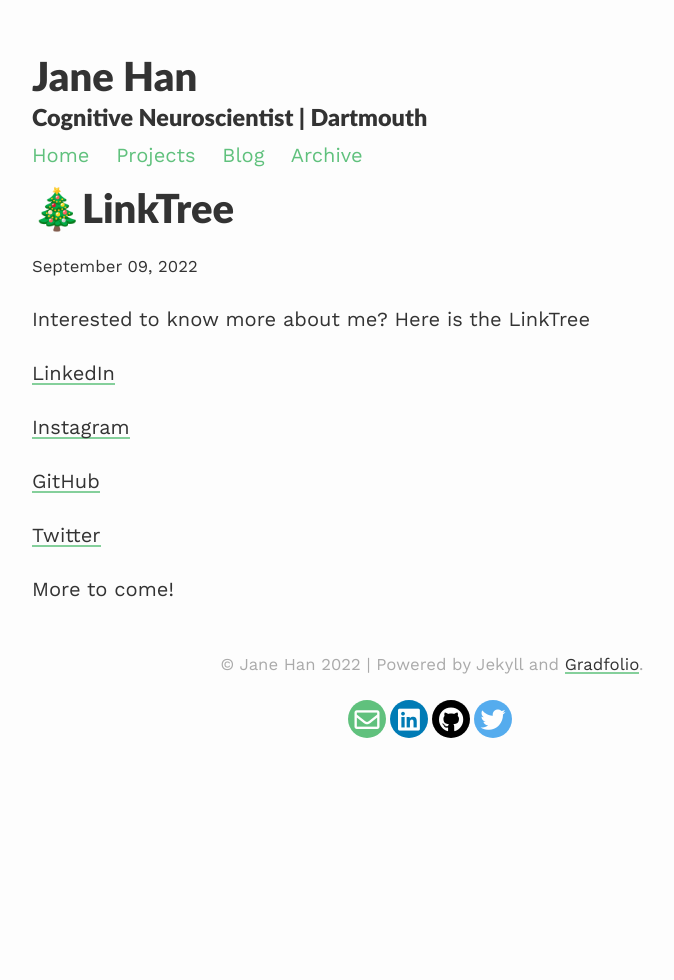
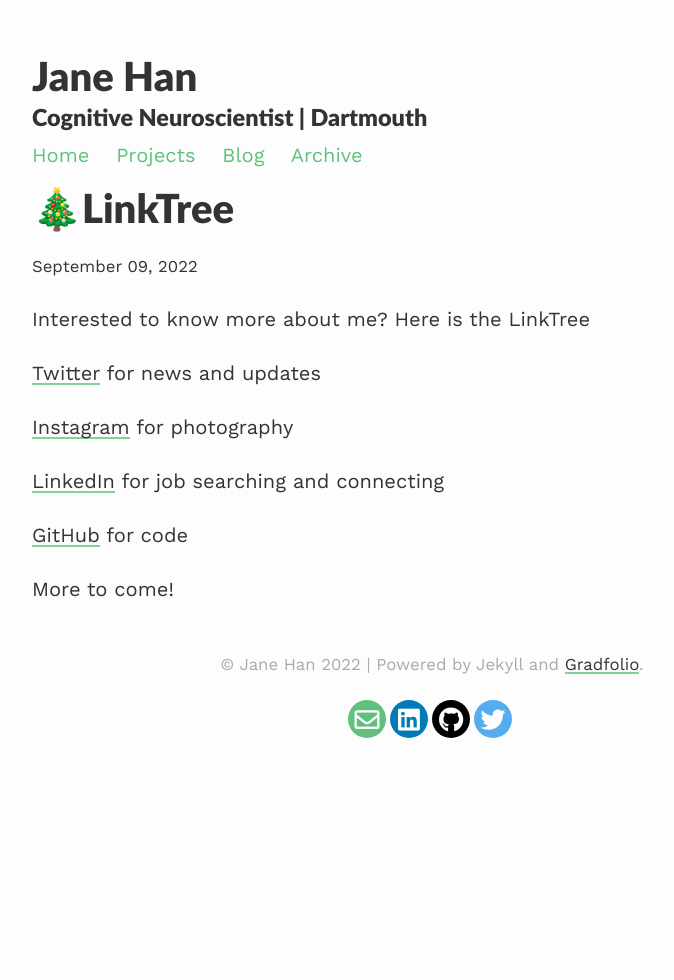
Before and after one commit to han-jane/han-jane.github.io, a Jekyll site: the page built from _posts/2022-09-09-Link-Tree.md, in a window 1280 px wide. Shown: the whole page, without its empty margins (208-882 px from the left). Built offline with Jekyll 4.4.1, drawn with Linux system fonts in a browser that asks for light colours; nearby versions of some CDN libraries.

Commit message:
Update 2022-09-09-Link-Tree.md

```diff
--- a/_posts/2022-09-09-Link-Tree.md
+++ b/_posts/2022-09-09-Link-Tree.md
@@ -4,12 +4,14 @@ title:  🎄LinkTree
 ---
 Interested to know more about me? Here is the LinkTree
 
-[LinkedIn](https://www.linkedin.com/in/janhan)
+[Twitter](https://twitter.com/_jane_han_) for news and updates
 
-[Instagram](https://www.instagram.com/_jane_han_/)
+[Instagram](https://www.instagram.com/_jane_han_/) for photography
 
-[GitHub](https://github.com/han-jane)
+[LinkedIn](https://www.linkedin.com/in/janhan) for job searching and connecting
 
-[Twitter](https://twitter.com/_jane_han_)
+[GitHub](https://github.com/han-jane) for code
+
+
 
 More to come!
```
